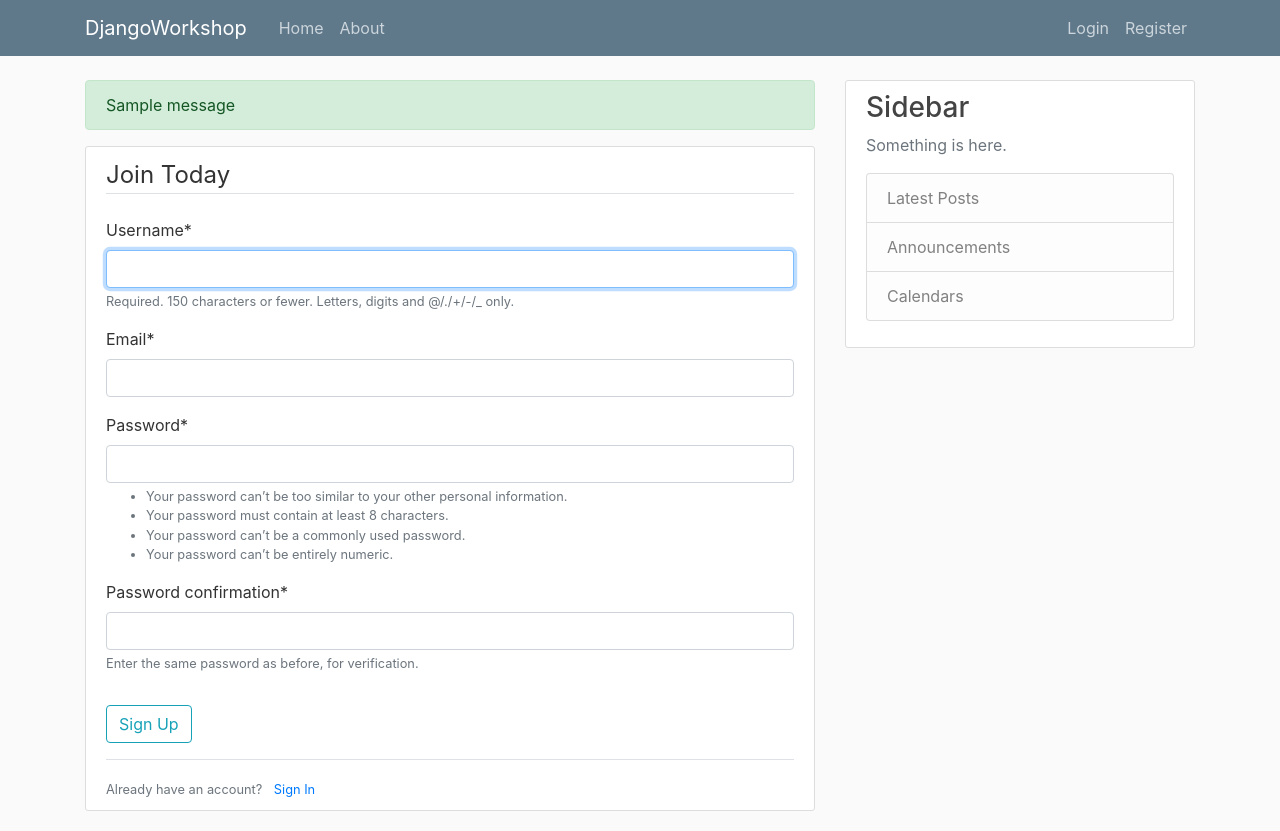
After one commit to smgd/djangoworkshop, a Django app: page /register/ in a window 1280 px wide. The commit adds this page. Run offline with Django 3.2, Linux system fonts and the light colour scheme; tables that the repository leaves empty hold one stand-in row (values such as "Sample post"); one stand-in notice (Sample message) is shown; some libraries are stand-ins or nearby versions.

Commit message:
user functionality

```diff
--- a/blog/templates/blog/base.html
+++ b/blog/templates/blog/base.html
@@ -29,8 +29,13 @@
             </div>
             <!-- Navbar Right Side -->
             <div class="navbar-nav">
-              <a class="nav-item nav-link" href="#">Login</a>
-              <a class="nav-item nav-link" href="#">Register</a>
+              {% if user.is_authenticated %}
+                <a class="nav-item nav-link" href="{% url 'profile' %}">Profile</a>
+                <a class="nav-item nav-link" href="{% url 'logout' %}">Logout</a>
+              {% else %}
+                <a class="nav-item nav-link" href="{% url 'login' %}">Login</a>
+                <a class="nav-item nav-link" href="{% url 'register' %}">Register</a>
+              {% endif %}
             </div>
           </div>
         </div>
@@ -40,6 +45,13 @@
 <main role="main" class="container">
     <div class="row">
         <div class="col-md-8">
+        {% if messages %}
+          {% for message in messages %}
+            <div class="alert alert-{{ message.tags }}">
+              {{ message }}
+            </div>
+          {% endfor %}
+        {% endif %}
         {% block content %}{% endblock %}
         </div>
         <div class="col-md-4">
--- a/djangoworkshop/urls.py
+++ b/djangoworkshop/urls.py
@@ -15,8 +15,15 @@ Including another URLconf
 """
 from django.contrib import admin
 from django.urls import path, include
+from django.contrib.auth import views as auth_views
+
+from users import views as user_views
 
 urlpatterns = [
     path('admin/', admin.site.urls),
     path('', include('blog.urls')),
+    path('register/', user_views.register, name='register'),
+    path('profile/', user_views.profile, name='profile'),
+    path('login/', auth_views.LoginView.as_view(template_name='users/login.html'), name='login'),
+    path('logout/', auth_views.LogoutView.as_view(template_name='users/logout.html'), name='logout'),
 ]
--- /dev/null
+++ b/users/admin.py
@@ -0,0 +1,3 @@
+from django.contrib import admin
+
+# Register your models here.
--- /dev/null
+++ b/users/apps.py
@@ -0,0 +1,5 @@
+from django.apps import AppConfig
+
+
+class UsersConfig(AppConfig):
+    name = 'users'
--- /dev/null
+++ b/users/forms.py
@@ -0,0 +1,10 @@
+from django import forms
+from django.contrib.auth.models import User
+from django.contrib.auth.forms import UserCreationForm
+
+class UserRegisterForm(UserCreationForm):
+    email = forms.EmailField()
+
+    class Meta:
+        model = User
+        fields = ['username', 'email', 'password1', 'password2']
--- /dev/null
+++ b/users/models.py
@@ -0,0 +1,3 @@
+from django.db import models
+
+# Create your models here.
--- /dev/null
+++ b/users/templates/users/profile.html
@@ -0,0 +1,6 @@
+{% extends 'blog/base.html' %}
+{% load crispy_forms_tags %}
+
+{% block content %}
+    <h1>{{ user.username }}</h1>
+{% endblock %}
--- /dev/null
+++ b/users/templates/users/register.html
@@ -0,0 +1,22 @@
+{% extends 'blog/base.html' %}
+{% load crispy_forms_tags %}
+
+{% block content %}
+    <div class="content-section">
+        <form method="POST">
+            {% csrf_token %}
+            <fieldset class="form-group">
+                <legend class="border-bottom mb-4">Join Today</legend>
+                {{ form|crispy }}
+            </fieldset>
+            <div class="form-group">
+                <button class="btn btn-outline-info" type="submit">Sign Up</button>
+            </div>
+        </form>
+        <div class="border-top pt-3">
+            <small class="text-muted">
+                Already have an account? <a class="ml-2" href="{% url 'login' %}">Sign In</a>
+            </small>
+        </div>
+    </div>
+{% endblock %}
--- /dev/null
+++ b/users/tests.py
@@ -0,0 +1,3 @@
+from django.test import TestCase
+
+# Create your tests here.
--- /dev/null
+++ b/users/views.py
@@ -0,0 +1,22 @@
+from django.shortcuts import render, redirect
+from django.contrib import messages
+from django.contrib.auth.decorators import login_required
+
+from users.forms import UserRegisterForm
+
+def register(request):
+    if request.method == 'POST':
+        form = UserRegisterForm(request.POST)
+        if form.is_valid():
+            form.save()
+            username = form.cleaned_data.get('username')
+            messages.success(request, 'Your account has been created! You are now able to log in.')
+            return redirect('login')
+
+    else:
+        form = UserRegisterForm()
+    return render(request, 'users/register.html', {'form': form})
+
+@login_required
+def profile(request):
+    return render(request, 'users/profile.html')
```
Also changed, not shown: blog/templates/blog/about.html (+4 -3 lines), djangoworkshop/settings.py (+8 -0 lines), users/templates/users/login.html (added, +22 -0 lines), users/templates/users/logout.html (added, +11 -0 lines), users/__init__.py (added), users/migrations/__init__.py (added).
